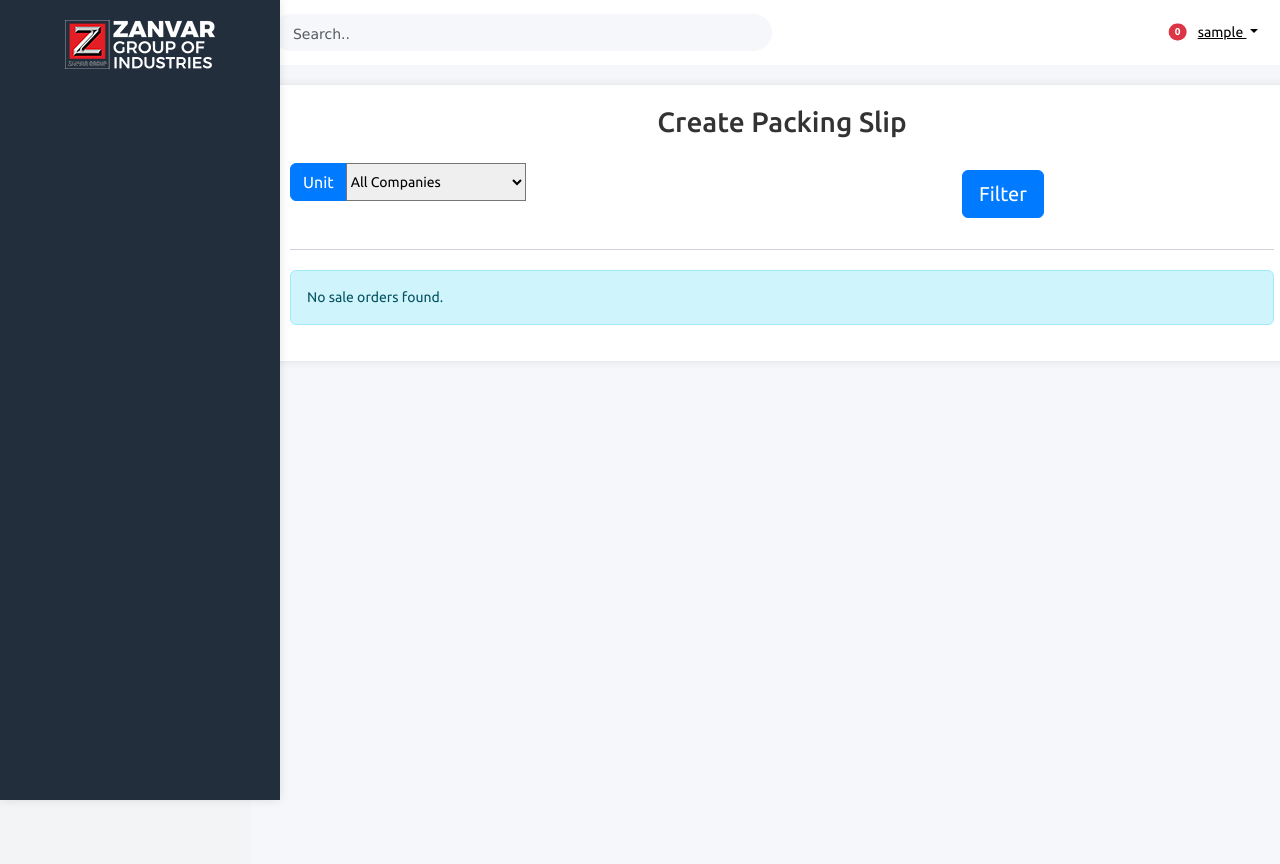
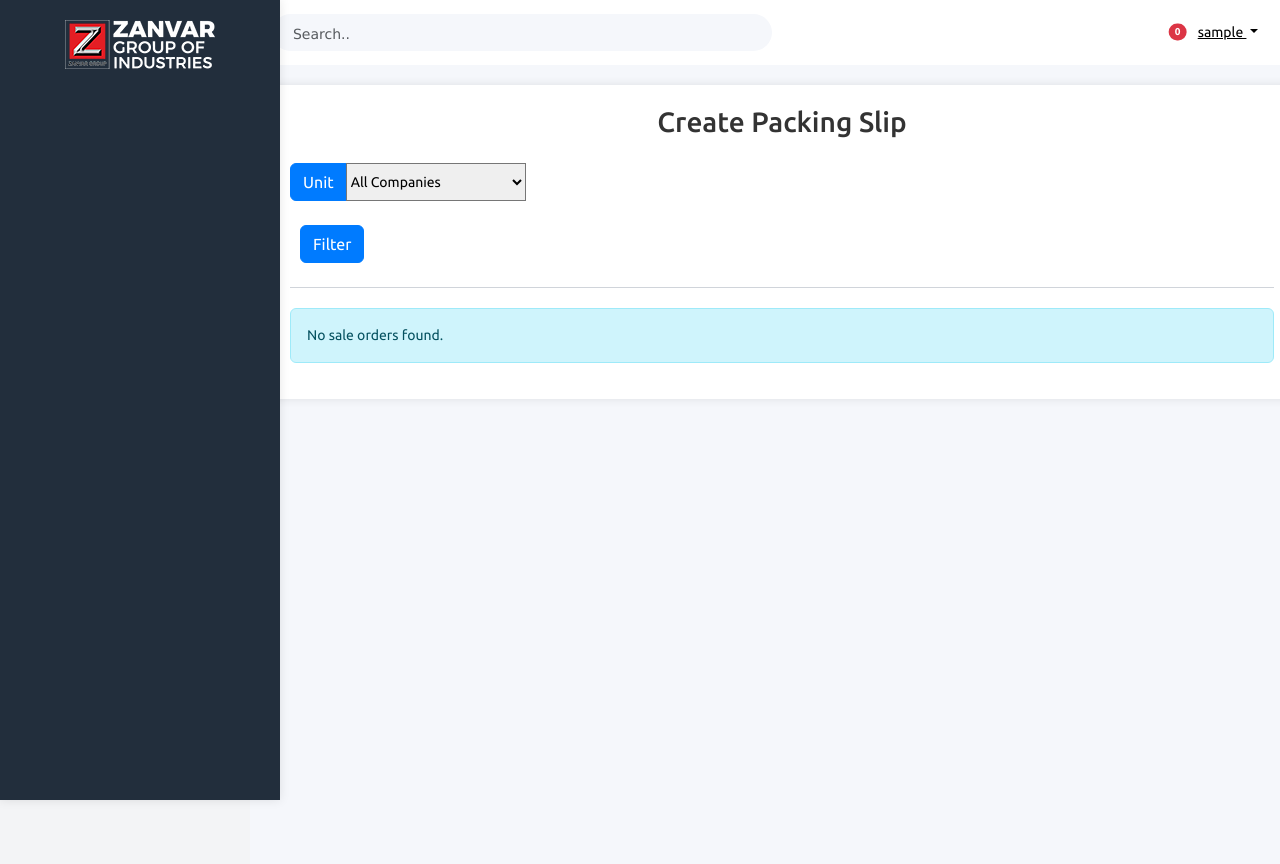
Before and after one commit to chinmay404/tool_tracking2., a Django app: page /outlet/create_sale_order_group/ in a window 1280 px wide. Shown: the top 864 px of the page. Run offline with Django 5.2, Linux system fonts and the light colour scheme; a user stored in the database is signed in; tables that the repository leaves empty hold one stand-in row (values such as "Sample post"); a database or web service that is not in the repository returns one stand-in record (values such as "Sample title"); data that the repository does not hold is empty; parts of the project's set-up code (start-up, migrations or seed data) failed here and were passed over; some libraries are stand-ins or nearby versions.

Commit message:
Minor Chnages

```diff
--- a/main/outlet/templates/outlet_home.html
+++ b/main/outlet/templates/outlet_home.html
@@ -88,7 +88,8 @@
       ordering: true,
       info: true,
       searching: true,
-      responsive: true
+      responsive: true,
+      pageLength: 50
     });
 
     $('.download-pdf').click(function (e) {
--- a/main/outlet/templates/sale_order_group.html
+++ b/main/outlet/templates/sale_order_group.html
@@ -105,6 +105,22 @@
   .dropdown-container .input-group-text {
     border-radius: 0.375rem 0 0 0.375rem;
   }
+
+  /* Update the styles for aligning filter dropdown and button */
+  .dropdown-container {
+    display: flex;
+    align-items: center;
+  }
+
+  .dropdown-container .input-group {
+    flex-grow: 1;
+    /* Allows the input to take available space */
+  }
+
+  .btn-primary {
+    margin-left: 10px;
+    /* Adds some space between dropdown and button */
+  }
 </style>
 
 <div class="container">
@@ -113,9 +129,9 @@
   <!-- Filter Form -->
   <form method="post" id="filter_form" class="mb-4" action="{% url 'create_sale_order_group' %}">
     {% csrf_token %}
-    <div class="row mb-4 align-items-center">
+    <div class="row mb-4 align-items-center justify-content-between">
       <div class="col-md-8">
-        <div class="form-group dropdown-container">
+        <div class="form-group dropdown-container d-flex align-items-center">
           <div class="input-group">
             <div class="input-group-prepend">
               <span class="input-group-text" id="unitFilterLabel">Unit</span>
@@ -123,15 +139,12 @@
             {{ form.unitFilter }}
           </div>
         </div>
-      </div>
-      <div class="col-md-4">
-        <button type="submit" class="btn btn-primary btn-lg btn-block">
+        <button type="submit" class="btn btn-primary">
           <i class="bi bi-filter"></i> Filter
         </button>
       </div>
     </div>
   </form>
-
   <hr>
 
   <!-- Sale Orders Table -->
--- a/main/outlet/templates/sale_order_group_history.html
+++ b/main/outlet/templates/sale_order_group_history.html
@@ -85,7 +85,8 @@
       "ordering": true,
       "info": true,
       "searching": true,
-      "responsive": true
+      "responsive": true ,
+      pageLength: 50
     });
   });
 </script>
--- a/main/outlet/views.py
+++ b/main/outlet/views.py
@@ -29,12 +29,12 @@ import re
 @login_required(login_url='managment/login/')
 @allowed_users(allowed_roles=['admins', 'outlet_user',])
 def outlet_home(request):
-    sale_order_groups = SaleOrderGroup.objects.filter(status='created')
+    sale_order_groups = SaleOrderGroup.objects.filter(status='created').order_by('-group_id')
     return render(request, 'outlet_home.html', {'sale_order_groups': sale_order_groups})
 
 
 def sale_order_group_history(request):
-    sale_order_groups = SaleOrderGroup.objects.all()
+    sale_order_groups = SaleOrderGroup.objects.all().order_by('-group_id')
     return render(request, 'sale_order_group_history.html', context={'sale_order_groups': sale_order_groups})
 
 # PDF START HERE
```
Also changed, not shown: main/outlet/templates/veichal_allocation_history.html (+10 -3 lines).
